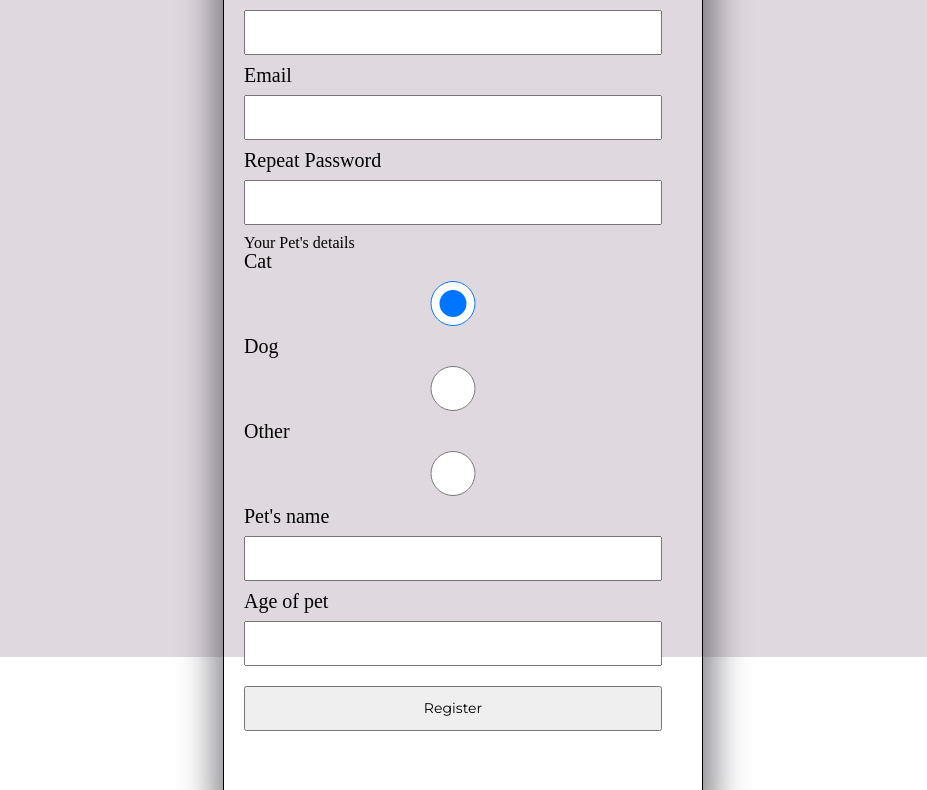
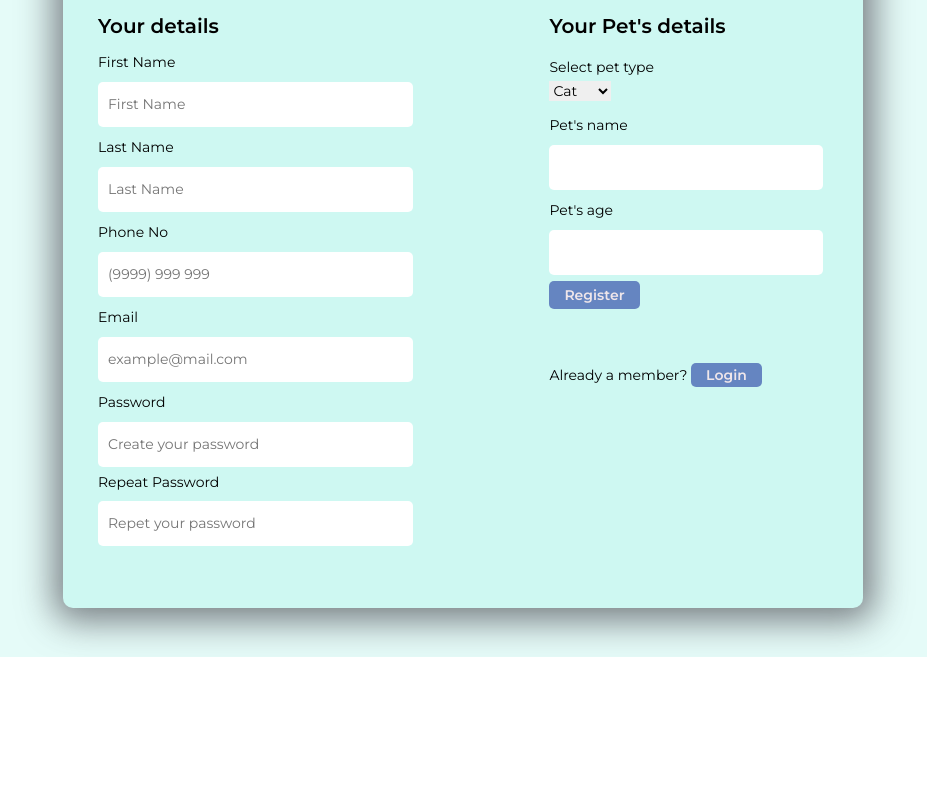
Before and after one commit to renatacioltea/vet-clinic, a plain HTML site: page register.html in a window 1280 px wide. Shown: the part 143-933 px from the top of the page, without its empty margins (177-1104 px from the left). After the commit the page ends 800 px from the top, so only its background shows below. Drawn offline with Linux system fonts and the light colour scheme.

Commit message:
styling, html update, added css variables for colors

```diff
--- a/register.html
+++ b/register.html
@@ -5,85 +5,136 @@
     <meta http-equiv="X-UA-Compatible" content="IE=edge">
     <meta name="viewport" content="width=device-width, initial-scale=1.0">
     <link rel="preconnect" href="https://fonts.googleapis.com">
+
     <link rel="preconnect" href="https://fonts.gstatic.com" crossorigin>
-    <link href="https://fonts.googleapis.com/css2?family=Montserrat:wght@300;400;600&display=swap" rel="stylesheet">
+    <link
+      href="https://fonts.googleapis.com/css2?family=Montserrat:wght@300;400;600&display=swap"
+      rel="stylesheet"
+    />
+
+    <link rel="stylesheet" href="styling/reset.css"/>
     <link rel="stylesheet" href="styling/variables.css"/>
-    <link rel="stylesheet" href="styling/reset.css"/>
     <link rel="stylesheet" href="styling/style.css" />
+
     <title>Register</title>
 </head>
+
 <body>
     <div class="center register">
 
         <form action="" method="post">
             <h1>Create new account</h1>
+
             <div class="wrapper">
                 <div class="user-details">
-            <div>
                     <p>Your details</p>
+
                     <div class="row">
                         <label for="firstname">First Name</label>
-                    <input type="text" id="firstname" name="firstname">
-                </div>
-                <div class="row">
-                    <label for="lastname">Last Name</label>
-                    <input type="text" id="lastname" name="lastname">
-                </div>
-                <div class="row">
-                    <label for="tel">Phone No</label>
-                    <input type="tel" id="tel" name="phone">
-                </div>
-                <div class="row">
-                    <label for="email">Email</label>
-                    <input type="email" id="email" name="email">
-                </div>
-                <div class="row">
-                    <label for="pass-repet"> Repeat Password</label>
-                    <input type="password" id="pass-repet" name="password">
-                <div class="row">
-                </div>
-            </div>
-            <div class="pet-details">
-
-            <div>
-                <p>Your Pet's details</p>
-
-                <div class="row">
-                    <label for="cat">Cat</label>
-                    <input type="radio" id="cat" name="pet-type" value="cat" checked>
+                        <input
+                            type="text"
+                            id="firstname"
+                            name="first-name"
+                            required
+                            placeholder="First Name"
+                        />
                     </div>
 
                     <div class="row">
-                    <label for="dog">Dog</label>
-                    <input type="radio" id="dog" name="pet-type" value="dog">
+                        <label for="lastname">Last Name</label>
+                        <input
+                            type="text"
+                            id="lastname"
+                            name="last-name"
+                            required
+                            placeholder="Last Name"
+                        />
                     </div>
 
                     <div class="row">
-                    <label for="other">Other</label>
-                        <input type="radio" id="other" name="pet-type" value="other">
+                        <label for="tel">Phone No</label>
+                        <input
+                            type="tel"
+                            id="tel"
+                            name="phone"
+                            required
+                            placeholder="(9999) 999 999"
+                        />
+                    </div>
+
+                    <div class="row">
+                        <label for="email">Email</label>
+                        <input
+                            type="email"
+                            id="email"
+                            name="email"
+                            required
+                            placeholder="example@mail.com"
+                        />
+                    </div>
+
+                    <div class="row">
+                        <label for="pass">Password</label>
+                        <input
+                            type="password"
+                            id="pass"
+                            name="password"r
+                            equired
+                            placeholder="Create your password"
+                        />
+                    </div>
+
+                    <div class="row">
+                        <label for="pass-repeat">Repeat Password</label>
+                        <input
+                            type="password"
+                            id="pass-repeat"
+                            name="password-repeat"
+                            required
+                            placeholder="Repet your password"
+                        />
+                    </div>
+                </div>
+
+                <div class="pet-details">
+                    <p>Your Pet's details</p>
+
+                    <div class="pet-type">
+                        <p>Select pet type</p>
+
+                            <select id="pet" name="pet">
+                                <option value="cat" selected >Cat</option>
+                                <option value="dog">Dog</option>
+                                <option value="other">Other</option>
+                            </select>
                     </div>
 
                     <div class="row">
                         <label for="pet-name">Pet's name</label>
-                    <input type="text" id="pet-name" name="pet-name">
+                        <input
+                            type="text"
+                            id="pet-name"
+                            name="pet-name"
+                        />
                     </div>
 
                     <div class="row">
-                    <label for="pet-age">Age of pet</label>
-                    <input type="number" id="pet-age" name="pet-age">
+                        <label for="pet-age">Pet's age </label>
+                        <input
+                            type="number"
+                            id="pet-age"
+                            name="pet-age"
+                        />
+                    </div>
+
+                    <div class="row register-btn">
+                        <button type="submit" value="submit">Register</button>
                     </div>
 
                     <div class="row">
-                    <input type="submit" value="Register">
+                        Already a member? <a href="/login.html">Login</a>
                     </div>
             </div>
-        </div>
-        </div>
-
-        </form>
-    </div>
-
-
         </form>
     </div>
 
--- a/styling/reset.css
+++ b/styling/reset.css
@@ -1,47 +1,27 @@
-/* http://meyerweb.com/eric/tools/css/reset/
-   v2.0 | 20110126
-   License: none (public domain)
-*/
-
-html, body, div, span, applet, object, iframe,
-h1, h2, h3, h4, h5, h6, p, blockquote, pre,
-a, abbr, acronym, address, big, cite, code,
-del, dfn, em, img, ins, kbd, q, s, samp,
-small, strike, strong, sub, sup, tt, var,
-b, u, i, center,
-dl, dt, dd, ol, ul, li,
-fieldset, form, label, legend,
-table, caption, tbody, tfoot, thead, tr, th, td,
-article, aside, canvas, details, embed,
-figure, figcaption, footer, header, hgroup,
-menu, nav, output, ruby, section, summary,
-time, mark, audio, video {
+* {
   margin: 0;
   padding: 0;
   border: 0;
   font-size: 100%;
   font: inherit;
   vertical-align: baseline;
+  box-sizing: border-box;
 }
-/* HTML5 display-role reset for older browsers */
-article, aside, details, figcaption, figure,
-footer, header, hgroup, menu, nav, section {
+
+article,
+aside,
+details,
+figcaption,
+figure,
+footer,
+header,
+hgroup,
+menu,
+nav,
+section {
   display: block;
 }
-body {
-	line-height: 1;
-}
-ol, ul {
-	list-style: none;
-}
-blockquote, q {
-	quotes: none;
-}
-blockquote:before, blockquote:after,
-q:before, q:after {
-	content: '';
-	content: none;
-}
+
 table {
   border-collapse: collapse;
   border-spacing: 0;
--- a/styling/style.css
+++ b/styling/style.css
@@ -4,52 +4,60 @@
   font-size: 14px;
 }
 
-/* Styling the header */
+/* Header */
+
 header nav {
-  height: 100px;
+  position: fixed;
   width: 100%;
-  color: azure;
-  padding: 20px 50px;
-  display: flex;
-  justify-content: space-between;
-  align-items: center;
-  font-size: 20px;
-  background: #829baf;
+  color: var(--primary-font-clr);
+  padding: 30px 50px;
+  background: var(--background-color);
 }
 
-nav ul {
+.navigation-list {
   display: flex;
-  justify-content: space-around;
+  justify-content: space-evenly;
+  justify-content: flex-end;
+}
+
+span {
+  position: absolute;
+  left: 50px;
+  right: 100px;
+  font-size: 18px;
+  font-weight: 600;
 }
 
 li {
   padding: 0 80px;
+  list-style: none;
 }
 
 a {
   text-decoration: none;
-  color: azure;
+  font-weight: 600;
+  color: var(--primary-font-clr);
+  font-size: 18px;
 }
 
 /* Section intro */
 
 .intro {
-  font-size: 20px;
   padding: 50px 20px;
   height: 700px;
   width: 100%;
-  background-image: url("../images/puppy-kitten-vet.jpeg");
+  background-image: linear-gradient(rgba(0, 0, 0, 0.5), rgba(0, 0, 0, 0.5)),
+    url("../images/puppy-kitten-vet.jpeg");
   background-repeat: no-repeat;
   background-position: center;
   background-size: cover;
-  color: azure;
+  font-size: 20px;
+  color: var(--primary-font-clr);
 }
 
 .intro h1 {
-  padding-bottom: 50px;
+  padding: 100px 0px 50px;
   font-size: 46px;
-
-  padding-top: 100px;
   font-weight: 600;
 }
 
@@ -58,53 +66,51 @@ a {
   font-size: 26px;
   text-align: left;
 }
+
 /* Section about us */
+
 .about-us {
   display: flex;
   flex-direction: row;
   justify-content: flex-start;
-  height: 500px;
   font-size: 20px;
 }
 
 .intro-text {
   text-align: center;
-  padding: 50px 20px;
   line-height: 50px;
-  background: #c8e4fb;
+  background: var(--background-color);
 }
 
 .intro-text h2 {
   font-size: 40px;
-  color: azure;
-  font-weight: 400;
-  padding: 10px 0px;
+  font-weight: 600;
+  padding: 50px 0px;
 }
 
 .intro-text p {
-  text-align: justify;
+  text-align: start;
   padding: 20px 10px;
-}
-.vet-img img {
-  min-width: 100%;
-  max-height: 500px;
+  font-size: 20px;
 }
 
-/* FOOTER */
+.vet-img img {
+  height: auto;
+}
+
+/* Footer */
 
 footer {
   display: flex;
   justify-content: space-between;
-  height: 100px;
   width: 100%;
   line-height: 20px;
-  background: #829baf;
-  color: azure;
+  background: var(--background-color);
+  color: var(--primary-font-clr);
 }
 
 .logo img {
-  width: 100%;
-  height: 100%;
+  width: 100px;
 }
 
 .nav-links ul {
@@ -116,18 +122,27 @@ footer {
   padding: 30px;
 }
 
-.contact-info p {
-  padding: 5px 10px;
+.contact-info {
+  display: flex;
+  flex-direction: column;
+  align-content: space-around;
 }
 
-.social-media-links {
+.contact-info p,
+a {
+  padding: 5px 10px;
+  font-size: 14px;
+}
+
+.social-media-link {
   display: flex;
-  justify-content: space-evenly;
+  justify-content: space-between;
 }
 
 i {
   display: block;
-  padding: 10px 20px;
+  padding: 10px 15px 10px 10x;
+  font-size: 20px;
 }
 
 /* LOGIN  */
@@ -138,18 +153,18 @@ i {
   align-items: center;
   justify-content: center;
   height: 100vh;
+  margin: 0px auto;
   padding: 10px 50px;
   width: 100%;
-  background: rgba(152, 127, 148, 0.3);
-  /* margin: 0px auto; */
+  background: var(--second-back-color);
 }
 
 form {
-  width: 480px;
+  width: 500px;
   border-radius: 10px;
-  border: solid 1px black;
   padding: 20px 40px 50px 20px;
-  box-shadow: 1px 3px 35px 10px rgba(62, 60, 69, 0.65);
+  box-shadow: 1px 3px 35px 10px var(--shadow);
+  background: var(--form-background);
 }
 
 form > h1 {
@@ -158,6 +173,7 @@ form > h1 {
   font-size: 30px;
   font-weight: 600;
 }
+
 .row {
   height: 45px;
   margin-bottom: 40px;
@@ -165,16 +181,63 @@ form > h1 {
 }
 
 .row input {
+  border-radius: 5px;
+  padding: 5px 10px;
   margin: 10px 0px;
   height: 100%;
   width: 100%;
 }
 
+.row.login {
+  padding: 25px 0px;
+}
+
 .row a {
-  border: solid black 2px;
   border-radius: 5px;
   padding: 3px 15px;
-  background: grey;
+  background: var(--btn-color);
+}
+
+.row:last-child {
+  font-size: 14px;
 }
 
 /* REGISTER */
+
+.center.register form {
+  height: 100%;
+  width: 800px;
+  height: auto;
+}
+
+.wrapper {
+  display: flex;
+  flex-direction: row;
+  justify-content: space-between;
+}
+
+.user-details {
+  margin: 0 15px;
+}
+.wrapper p {
+  font-size: 20px;
+  padding: 10px 0px;
+  font-weight: 600;
+}
+.pet-type p {
+  font-size: 14px;
+  font-weight: 400;
+  padding-bottom: 5px;
+}
+
+.pet-type {
+  padding-bottom: 10px;
+}
+
+button {
+  font-weight: 600;
+  padding: 5px 15px;
+  border-radius: 5px;
+  background: var(--btn-color);
+  color: var(--primary-font-clr);
+}
--- a/styling/variables.css
+++ b/styling/variables.css
@@ -1,4 +1,25 @@
-:root{
-    --nav-color:(#c8e4fb);
+:root {
+  --background-color: #c8e4fb;
+  --primary-font-clr: #efe6ea;
+  --btn-color: rgba(20, 44, 156, 0.56);
+}
 
+nav,
+footer {
+  --background-color: rgba(173, 206, 172, 1);
 }
+
+.center {
+  --second-back-color: rgba(0, 213, 183, 0.1);
+}
+
+form {
+  --form-background: rgba(0, 213, 183, 0.1);
+}
+input {
+  --input-background: rgba(223, 214, 214, 0.31);
+}
+
+form {
+  --shadow: rgba(62, 60, 69, 0.65);
+}
```
Also changed, not shown: index.html (+41 -20 lines), login.html (+14 -7 lines). Lines whose indentation alone changed are shown as unchanged.
